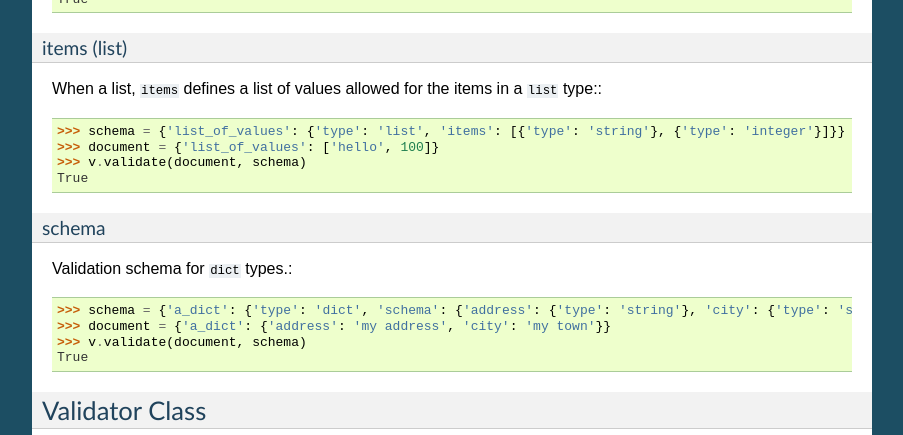
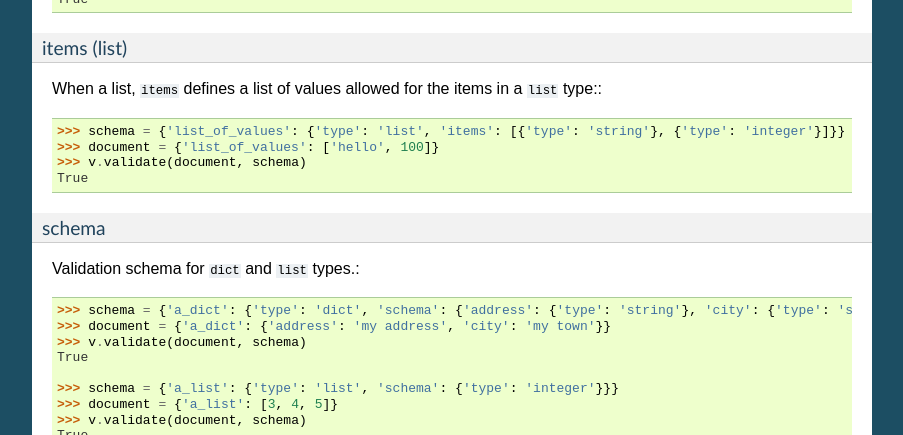
Before and after one commit to pyeve/cerberus, a Sphinx documentation site: the page built from docs/index.rst, in a window 1280 px wide and 900 px high, scrolled down 3617 px, cut to the strip 0-435 px from the top of the window. Shown: the whole strip, without its empty margins (198-1101 px from the left). Built offline with Sphinx 7.4.7, drawn with Linux system fonts in a browser that asks for light colours.

Commit message:
Documentation for schema rule on lists

```diff
--- a/docs/index.rst
+++ b/docs/index.rst
@@ -216,10 +216,15 @@ a ``list`` type:::
 
 schema
 ''''''
-Validation schema for ``dict`` types.::
+Validation schema for ``dict`` and ``list`` types.::
 
     >>> schema = {'a_dict': {'type': 'dict', 'schema': {'address': {'type': 'string'}, 'city': {'type': 'string', 'required': True}}}}
     >>> document = {'a_dict': {'address': 'my address', 'city': 'my town'}}
+    >>> v.validate(document, schema)
+    True
+
+    >>> schema = {'a_list': {'type': 'list', 'schema': {'type': 'integer'}}}
+    >>> document = {'a_list': [3, 4, 5]}
     >>> v.validate(document, schema)
     True
 
```
